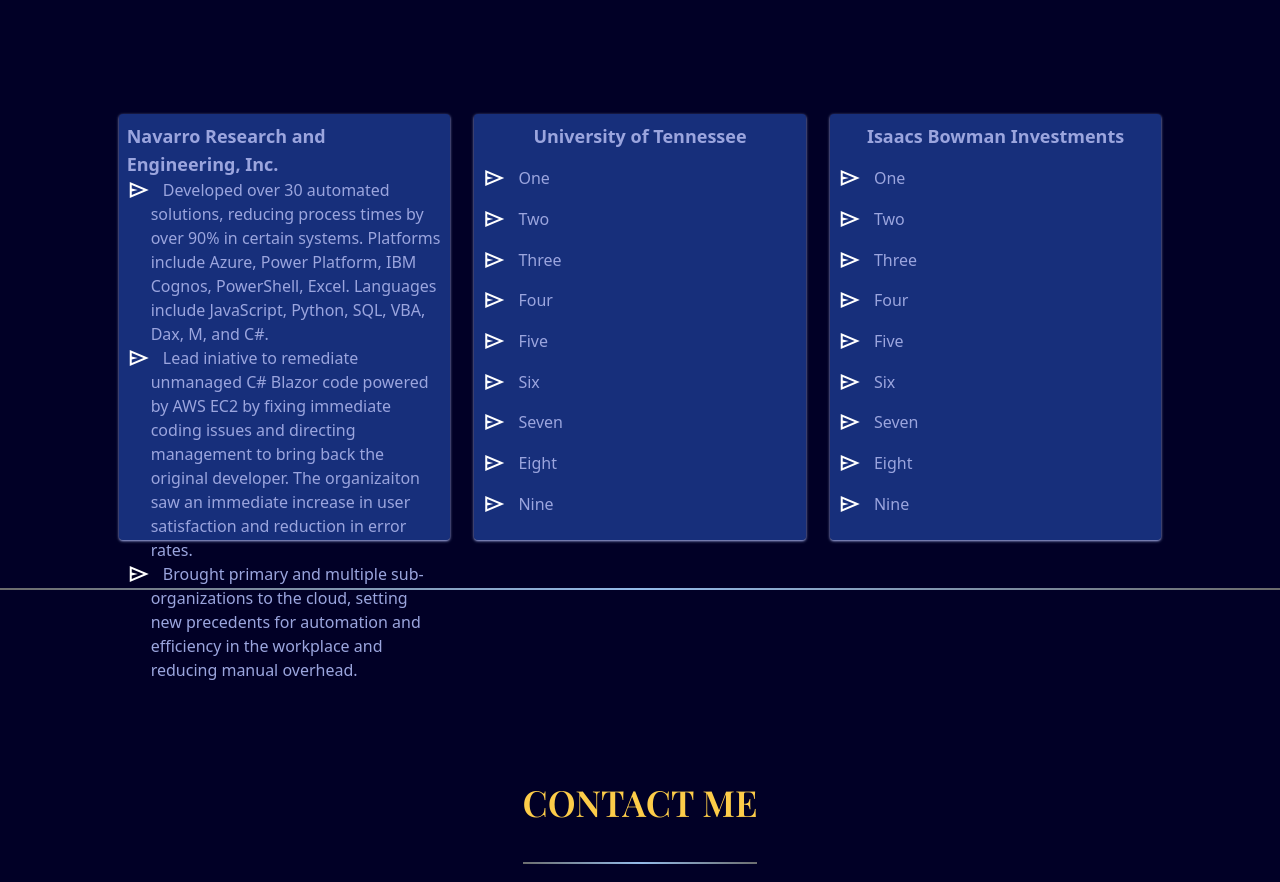
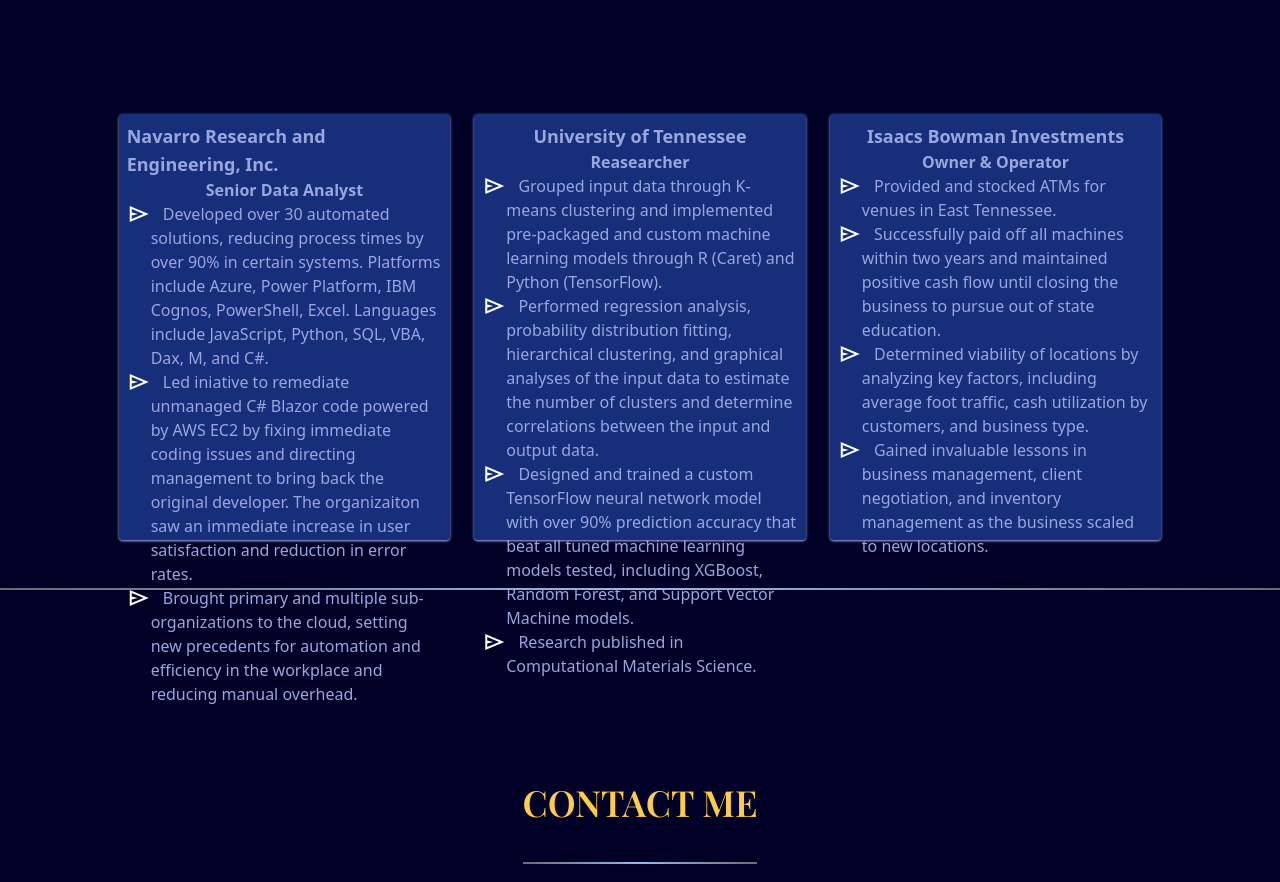
Before and after one commit to jakeisaacs/jakeisaacs.github.io, a React (Create React App) app: page / in a window 1280 px wide. Shown: the part 3075-3957 px from the top of the page. Built offline with nearby package versions, Linux system fonts and the light colour scheme.

Commit message:
Updated Experience Section

```diff
--- a/public/output.css
+++ b/public/output.css
@@ -1041,6 +1041,10 @@
   padding-top: 2.5rem;
 }
 
+.pt-5{
+  padding-top: 1.25rem;
+}
+
 .text-center{
   text-align: center;
 }
--- a/src/App.js
+++ b/src/App.js
@@ -53,7 +53,7 @@
         <Experience />
       </div>
       <LineGradient />
-      <div className="w-5/6 mx-auto md:h-2/3">
+      <div className="w-5/6 mx-auto md:h-5/6">
         <Contact />
       </div>
       <Footer />
--- a/src/components/ListBox.jsx
+++ b/src/components/ListBox.jsx
@@ -1,11 +1,14 @@
 import CheckCircleOutlineIcon from '@mui/icons-material/CheckCircleOutline';
 
-const ListBox = ({header, listitems}) => {
+const ListBox = ({header, subheader, listitems}) => {
 
     return (
         <div className="grid grid-cols-1 grid-rows-auto grid-flow-row gap-x-5 justify-evenly content-normal p-2 m-3 w-full h-full bg-translucent-blue shadow shadow-grey text-md rounded">
             <div className="flex justify-center mx-auto text-lg text-grey font-bold">
                 {header}
+            </div>
+            <div className="flex justify-center mx-auto text-md text-grey font-semibold">
+                {subheader}
             </div>
             {listitems.map((item, i) => {
                 return (
--- a/src/scenes/Experience.jsx
+++ b/src/scenes/Experience.jsx
@@ -5,9 +5,10 @@
     const experiences = [
         {
             "header": "Navarro Research and Engineering, Inc.",
+            "subheader": "Senior Data Analyst",
             "body": [
                 "Developed over 30 automated solutions, reducing process times by over 90% in certain systems. Platforms include Azure, Power Platform, IBM Cognos, PowerShell, Excel. Languages include JavaScript, Python, SQL, VBA, Dax, M, and C#.",
-                "Lead iniative to remediate unmanaged C# Blazor code powered by AWS EC2 by fixing immediate coding issues and directing management to bring back the original developer. \
+                "Led iniative to remediate unmanaged C# Blazor code powered by AWS EC2 by fixing immediate coding issues and directing management to bring back the original developer. \
                     The organizaiton saw an immediate increase in user satisfaction and reduction in error rates.",
                 "Brought primary and multiple sub-organizations to the cloud, setting new precedents for automation and efficiency in the workplace and reducing manual overhead."
 
@@ -15,12 +16,24 @@
         },
         {
             "header": "University of Tennessee",
-            "body": ["One", "Two", "Three", "Four", "Five", "Six", "Seven", "Eight", "Nine"]
+            "subheader": "Reasearcher",
+            "body": [
+                "Grouped input data through K-means clustering and implemented pre-packaged and custom machine learning models through R (Caret) and Python (TensorFlow).",
+                "Performed regression analysis, probability distribution fitting, hierarchical clustering, and graphical analyses of the input data to estimate the number of clusters and determine correlations between the input and output data.",
+                "Designed and trained a custom TensorFlow neural network model with over 90% prediction accuracy that beat all tuned machine learning models tested, including XGBoost, Random Forest, and Support Vector Machine models.",
+                "Research published in Computational Materials Science."
+            ]
         },
         {
             "header": "Isaacs Bowman Investments",
-            "body": ["One", "Two", "Three", "Four", "Five", "Six", "Seven", "Eight", "Nine"]
-        }
+            "subheader": "Owner & Operator",
+            "body": [
+                "Provided and stocked ATMs for venues in East Tennessee.",
+                "Successfully paid off all machines within two years and maintained positive cash flow until closing the business to pursue out of state education.",
+                "Determined viability of locations by analyzing key factors, including average foot traffic, cash utilization by customers, and business type.",
+                "Gained invaluable lessons in business management, client negotiation, and inventory management as the business scaled to new locations."
+            ]
+        },
     ];
 
     return (
@@ -55,7 +68,7 @@
             >
                 {experiences.map((exp) => {
                     return (
-                        <ListBox key={exp['header']} header={exp['header']} listitems={exp['body']} />
+                        <ListBox key={exp['header']} header={exp['header']} subheader={exp['subheader']} listitems={exp['body']} />
                     )
                 })}
             </motion.div>
```
